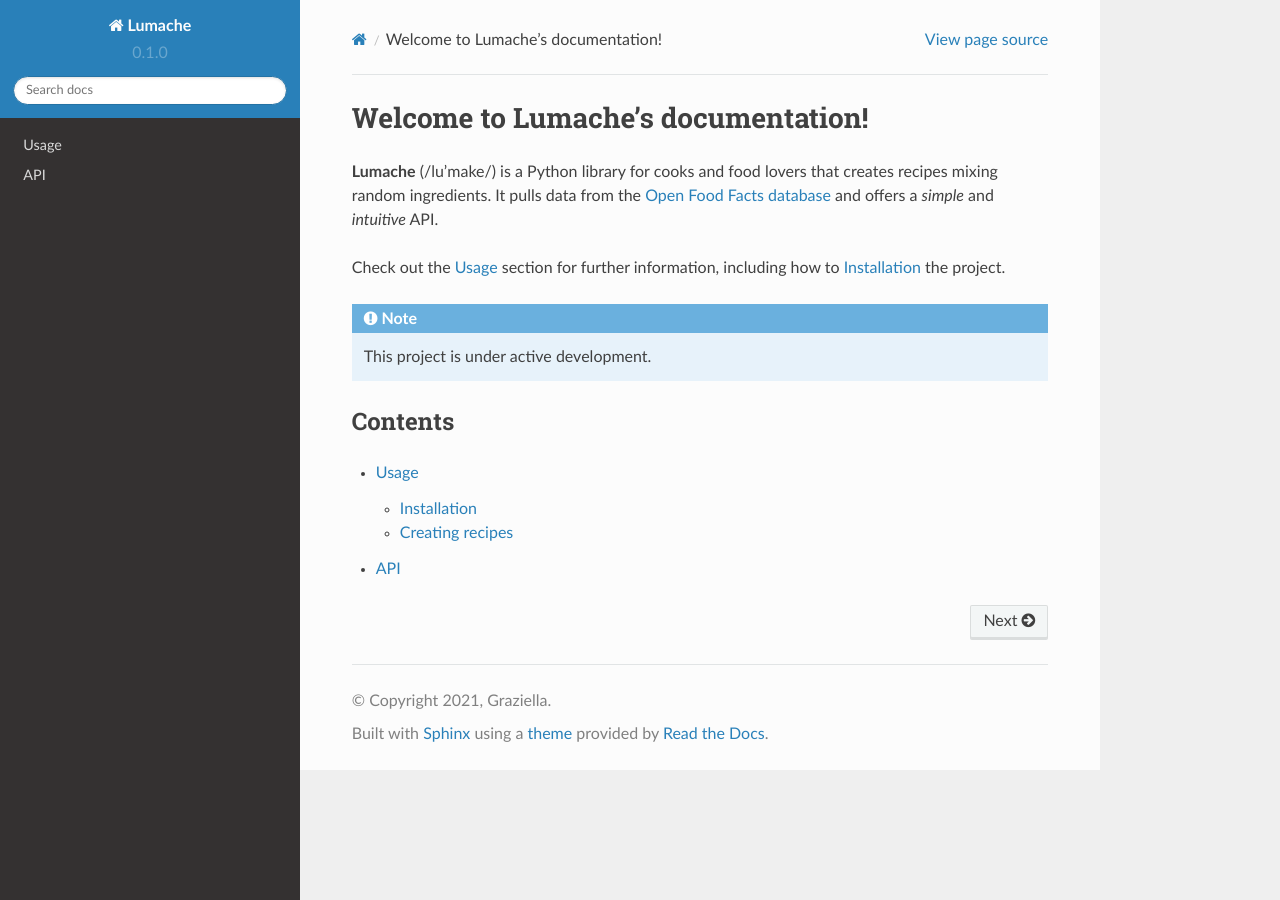
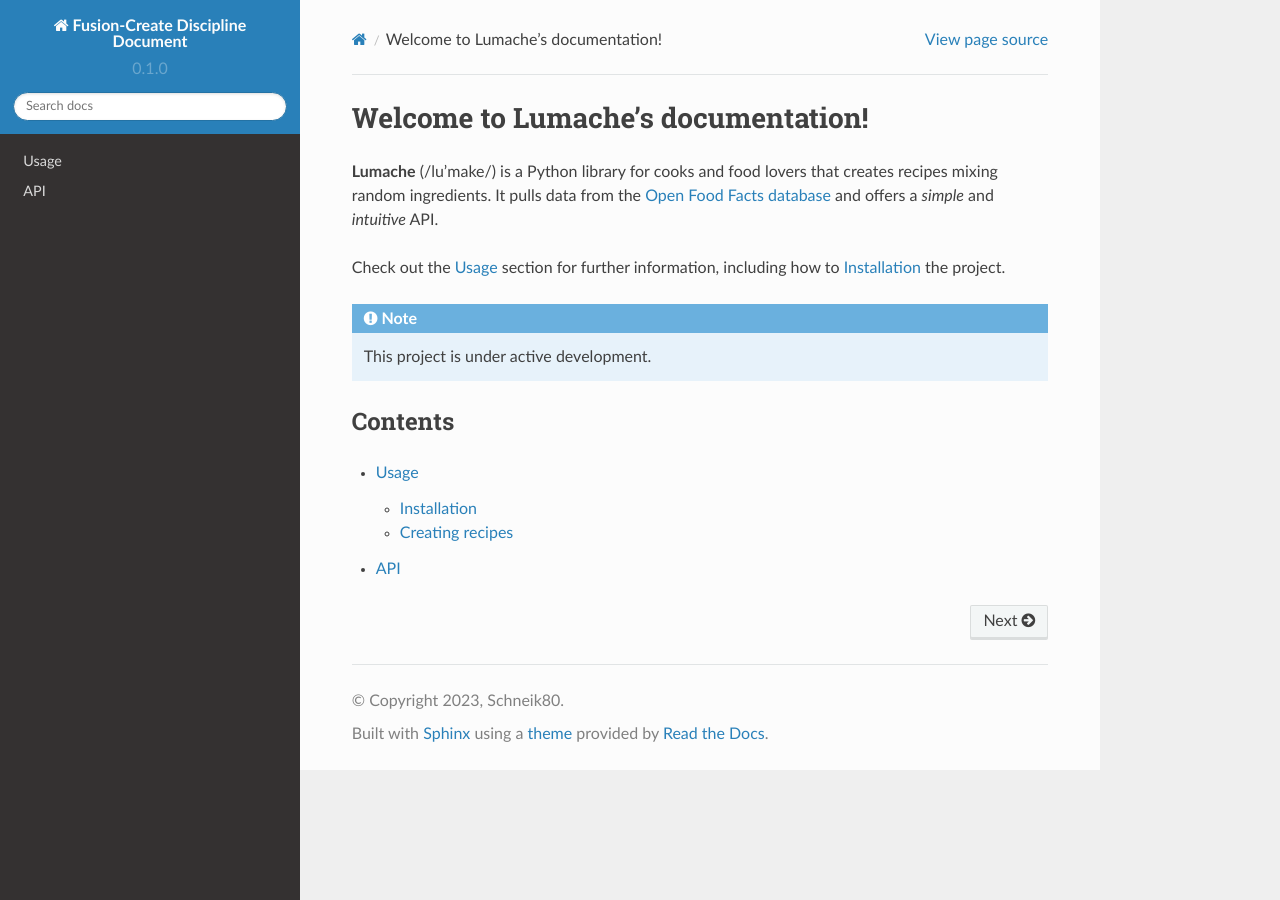
Before and after one commit to schneik80/Fusion-Create-Discipline-Document, a Sphinx documentation site: the page built from docs/source/index.rst, in a window 1280 px wide. Built offline with Sphinx 7.4.7 and the Read the Docs theme 2.0.0, drawn with Linux system fonts in a browser that asks for light colours.

```diff
--- a/docs/source/conf.py
+++ b/docs/source/conf.py
@@ -2,9 +2,9 @@
 
 # -- Project information
 
-project = 'Lumache'
-copyright = '2021, Graziella'
-author = 'Graziella'
+project = 'Fusion-Create Discipline Document'
+copyright = '2023, Schneik80'
+author = 'Schneik'
 
 release = '0.1'
 version = '0.1.0'
```
Also changed, not shown: .readthedocs.yaml.
